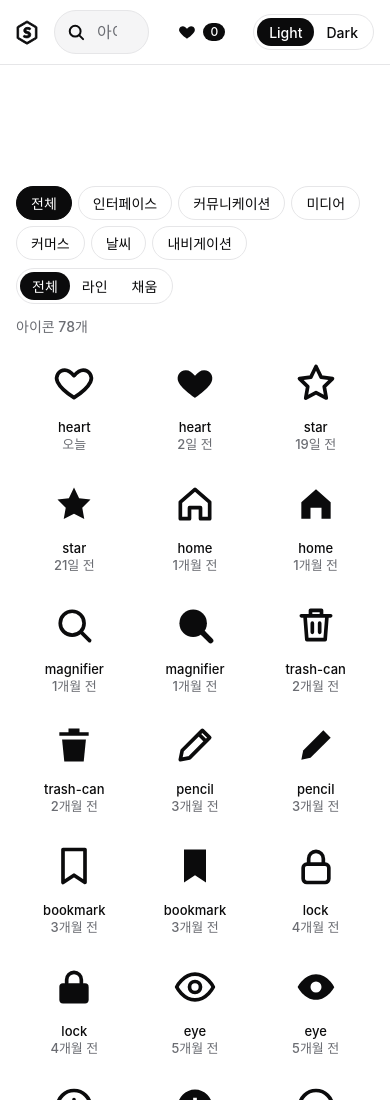
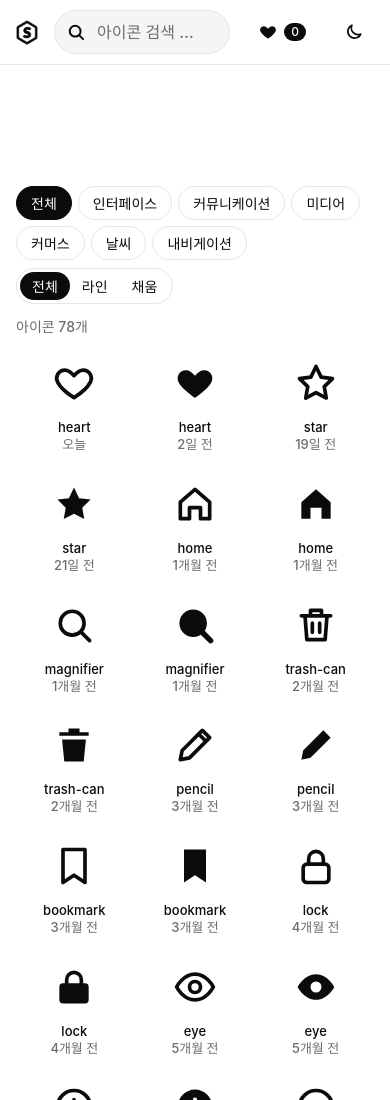
Before and after one commit to Kris-vividred/iconPark, a plain HTML site: page index.html in a window 390 px wide. Shown: the top 1100 px of the page. Drawn offline with Linux system fonts and the light colour scheme; a web font is replaced by a local one.

Commit message:
Use a single sun/moon theme button on mobile
At <=640px the Light/Dark segment is replaced by a 40x40 icon button
(moon in light theme, sun in dark theme) so the search field keeps its
width. Matches the Figma Theme Switch Size=Icon variant.

Co-Authored-By: Claude Opus 5.5 <noreply@anthropic.com>

```diff
--- a/index.html
+++ b/index.html
@@ -74,6 +74,7 @@ header{position:sticky;top:env(safe-area-inset-top,0px);z-index:20;background:va
 .seg button{height:28px;padding:0 12px;border-radius:var(--radius-pill);font-size:14px}
 .seg button[aria-pressed="true"]{background:var(--fg);color:var(--bg)}
 .seg.theme{flex:none}
+.theme-ico{display:none;flex:none;width:40px;padding:0;justify-content:center}
 .status{color:var(--muted);font-size:14px;padding-block:4px 12px}
 
 /* grid */
@@ -145,6 +146,8 @@ pre.code{margin:0;background:var(--tile);border-radius:var(--radius-md);padding:
 @media (max-width:640px){
   .logo span{display:none}
   .navbtn .lbl-t{display:none}
+  .seg.theme{display:none}
+  .theme-ico{display:flex}
   .dlg{grid-template-columns:1fr}
   .preview{border-radius:var(--radius-lg) var(--radius-lg) 0 0;padding:28px}
   .grid{grid-template-columns:repeat(auto-fill,minmax(104px,1fr));gap:4px}
@@ -175,6 +178,7 @@ pre.code{margin:0;background:var(--tile);border-radius:var(--radius-md);padding:
       <button data-t="light" aria-pressed="false">Light</button>
       <button data-t="dark" aria-pressed="false">Dark</button>
     </div>
+    <button class="navbtn theme-ico" id="theme-ico" type="button"></button>
   </div>
 </header>
 
@@ -346,10 +350,19 @@ const $=s=>document.querySelector(s);
 /* ---------- theme switch (Light / Dark) ---------- */
 const mq=matchMedia('(prefers-color-scheme: dark)');
 const curTheme=()=>document.documentElement.dataset.theme||(mq.matches?'dark':'light');
-function syncTheme(){$('#theme').querySelectorAll('button').forEach(b=>b.setAttribute('aria-pressed',b.dataset.t===curTheme()))}
-$('#theme').addEventListener('click',e=>{const b=e.target.closest('button');if(!b)return;
-  const t=b.dataset.t,root=document.documentElement;root.dataset.theme=t;root.style.colorScheme=t;
-  try{localStorage.setItem('iconpark-theme',t)}catch(err){}syncTheme()});
+/* mobile (≤640px) shows one icon button instead: moon in light theme, sun in dark theme */
+const ICO_MOON='<svg viewBox="0 0 24 24" fill="none" stroke="currentColor" stroke-width="2" stroke-linecap="round" stroke-linejoin="round" aria-hidden="true"><path d="M20 14.5A8 8 0 0 1 9.5 4a8 8 0 1 0 10.5 10.5z"/></svg>';
+const ICO_SUN='<svg viewBox="0 0 24 24" fill="none" stroke="currentColor" stroke-width="2" stroke-linecap="round" stroke-linejoin="round" aria-hidden="true"><circle cx="12" cy="12" r="4"/><path d="M12 2v2M12 20v2M2 12h2M20 12h2M4.9 4.9l1.4 1.4M17.7 17.7l1.4 1.4M4.9 19.1l1.4-1.4M17.7 6.3l1.4-1.4"/></svg>';
+function syncTheme(){
+  const cur=curTheme();
+  $('#theme').querySelectorAll('button').forEach(b=>b.setAttribute('aria-pressed',b.dataset.t===cur));
+  const ico=$('#theme-ico');ico.innerHTML=cur==='dark'?ICO_SUN:ICO_MOON;
+  ico.setAttribute('aria-label',cur==='dark'?'라이트 모드로 전환':'다크 모드로 전환');
+}
+function setTheme(t){const root=document.documentElement;root.dataset.theme=t;root.style.colorScheme=t;
+  try{localStorage.setItem('iconpark-theme',t)}catch(err){}syncTheme()}
+$('#theme').addEventListener('click',e=>{const b=e.target.closest('button');if(b)setTheme(b.dataset.t)});
+$('#theme-ico').addEventListener('click',()=>setTheme(curTheme()==='dark'?'light':'dark'));
 mq.addEventListener('change',syncTheme);syncTheme();
 const grid=$('#grid'),pager=$('#pager'),statusEl=$('#status');
 
```
